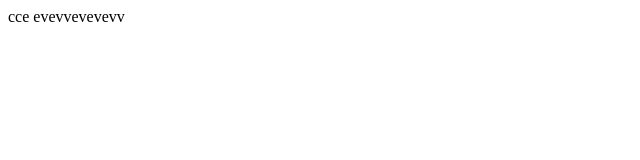
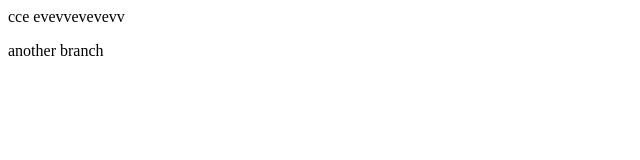
Before and after one commit to RutvikNathani/newrepo, a plain HTML site: page index.html in a window 1280 px wide. Shown: the full height of the page, 0-640 px from the left. Drawn offline with Linux system fonts and the light colour scheme.

Commit message:
new branch change

```diff
--- a/index.html
+++ b/index.html
@@ -1 +1,2 @@
 <p>cce evevvevevevv</p>
+<p>another branch</p>
```
